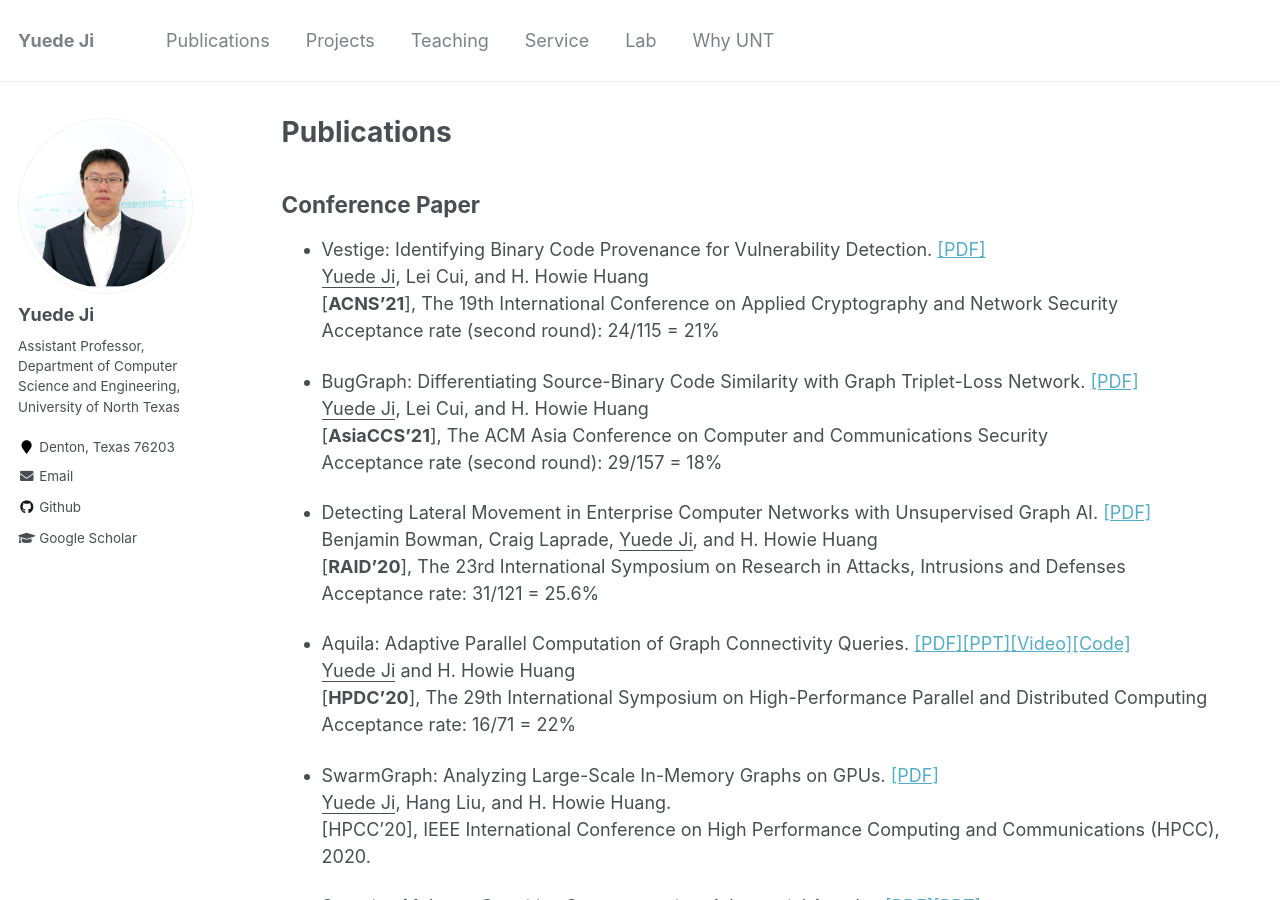
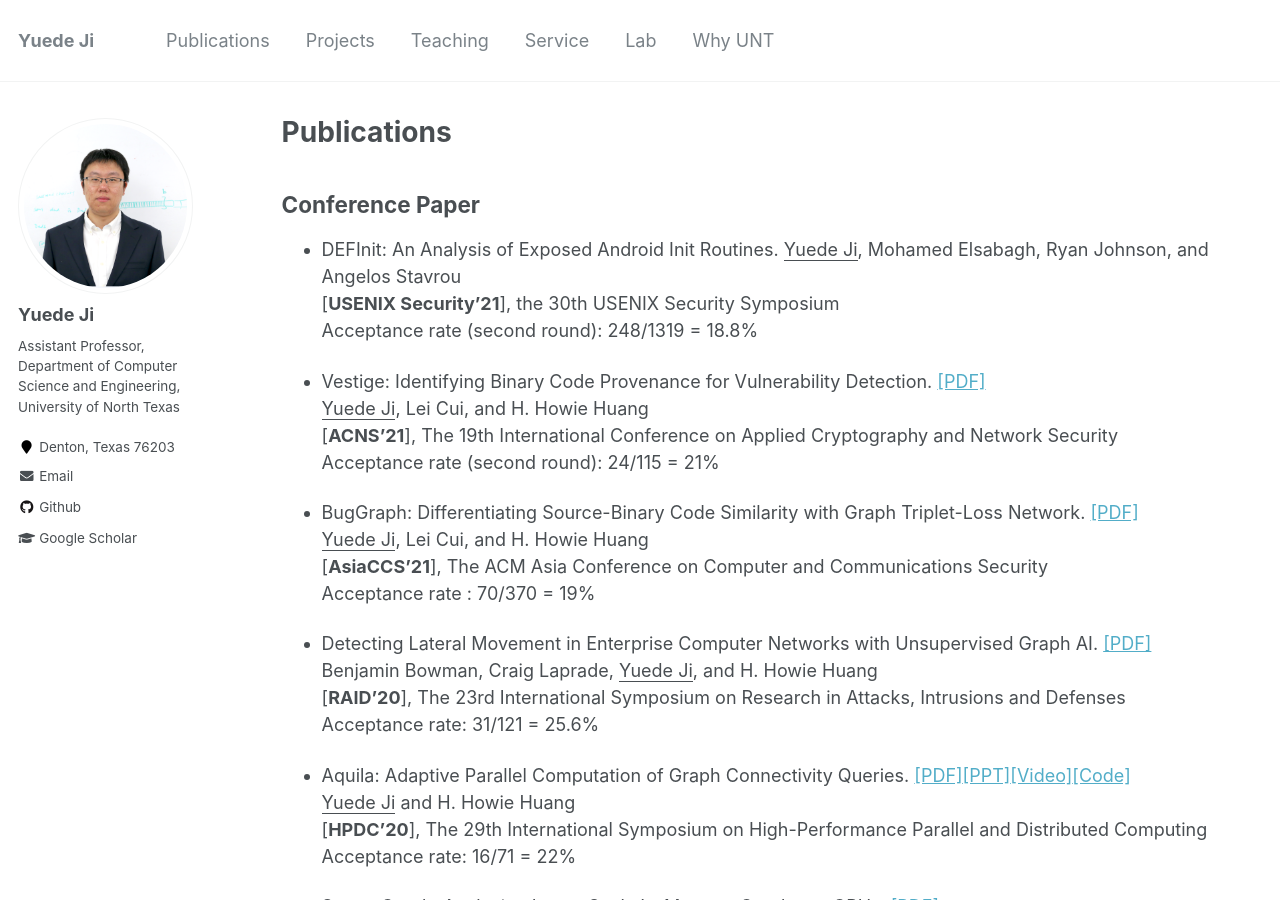
Before and after one commit to yuede/yuede.github.io, a Jekyll site: the page built from _pages/publications.md, in a window 1280 px wide and 900 px high. Built offline with Jekyll 4.4.1, drawn with Linux system fonts in a browser that asks for light colours.

Commit message:
add USENIX Security 2021 paper

```diff
--- a/_pages/publications.md
+++ b/_pages/publications.md
@@ -10,6 +10,9 @@ author_profile: true
 {% endif %}
 
 ## Conference Paper
+* DEFInit: An Analysis of Exposed Android Init Routines.
+<u>Yuede Ji</u>, Mohamed Elsabagh, Ryan Johnson, and Angelos Stavrou<br/>[<strong>USENIX Security'21</strong>], the 30th USENIX Security Symposium<br/>
+Acceptance rate (second round): 248/1319 = 18.8%
 
 * Vestige: Identifying Binary Code Provenance for Vulnerability Detection. [[PDF]](../files/21_ACNS_Vestige.pdf)<br/>
 <u>Yuede Ji</u>, Lei Cui, and H. Howie Huang<br/>[<strong>ACNS'21</strong>], The 19th International Conference on Applied Cryptography and Network Security<br/>
@@ -17,7 +20,7 @@ Acceptance rate (second round): 24/115 = 21%
 
 * BugGraph: Differentiating Source-Binary Code Similarity with Graph Triplet-Loss Network. [[PDF]](../files/21_AsiaCCS_BugGraph.pdf)<br/>
 <u>Yuede Ji</u>, Lei Cui, and H. Howie Huang<br/>[<strong>AsiaCCS'21</strong>], The ACM Asia Conference on Computer and Communications Security<br/>
-Acceptance rate (second round): 29/157 = 18%
+Acceptance rate : 70/370 = 19%
 
 * Detecting Lateral Movement in Enterprise Computer Networks with Unsupervised Graph AI. [[PDF]](../files/20_RAID_lateral_movement.pdf)<br/>
 Benjamin Bowman, Craig Laprade, <u>Yuede Ji</u>, and H. Howie Huang<br/>[<strong>RAID'20</strong>], The 23rd International Symposium on Research in Attacks, Intrusions and Defenses<br/>
```
Also changed, not shown: _pages/about.md (+9 -7 lines), _pages/projects.md (+1 -1 lines).
